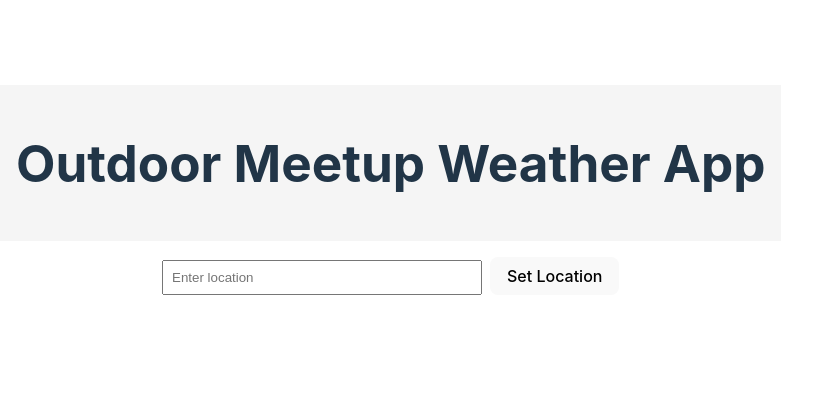
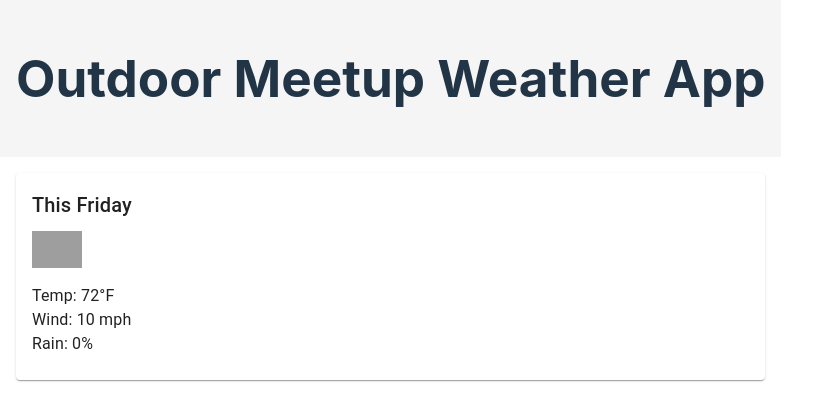
Before and after one commit to undahveeti/react-weather-app, a React (Vite) app in the folder weather-app/: page / in a window 1280 px wide. Shown: the part 202-622 px from the top of the page, without its empty margins (0-814 px from the left). Built offline with nearby package versions, Linux system fonts and the light colour scheme; grey boxes are pictures that could not be loaded.

Commit message:
weather card template implementation

```diff
--- a/weather-app/src/App.tsx
+++ b/weather-app/src/App.tsx
@@ -1,15 +1,18 @@
-import React, { useState } from 'react';
+import React from 'react';
 import Header from './components/Header';
-import LocationSelector from './components/LocationSelector';
+import WeatherCard from './components/WeatherCard';
 
 const App: React.FC = () => {
-  const [location, setLocation] = useState('');
-
   return (
     <div>
       <Header />
-      <LocationSelector onLocationSet={setLocation} />
-      {location && <p>Selected Location: {location}</p>}
+      <WeatherCard
+        title="This Friday"
+        icon="/sunny.png"
+        temperature="72°F"
+        wind="10 mph"
+        rain="0%"
+      />
     </div>
   );
 };
--- a/weather-app/src/components/WeatherCard.tsx
+++ b/weather-app/src/components/WeatherCard.tsx
@@ -0,0 +1,24 @@
+import React from 'react';
+import { Card, CardContent, Typography } from '@mui/material';
+
+interface WeatherCardProps {
+  title: string;
+  icon: string; // Icon URL
+  temperature: string;
+  wind: string;
+  rain: string;
+}
+
+const WeatherCard: React.FC<WeatherCardProps> = ({ title, icon, temperature, wind, rain }) => (
+  <Card style={{ margin: '1rem' }}>
+    <CardContent>
+      <Typography variant="h6">{title}</Typography>
+      <img src={icon} alt="Weather icon" style={{ width: '50px', margin: '10px 0' }} />
+      <Typography>Temp: {temperature}</Typography>
+      <Typography>Wind: {wind}</Typography>
+      <Typography>Rain: {rain}</Typography>
+    </CardContent>
+  </Card>
+);
+
+export default WeatherCard;
```
